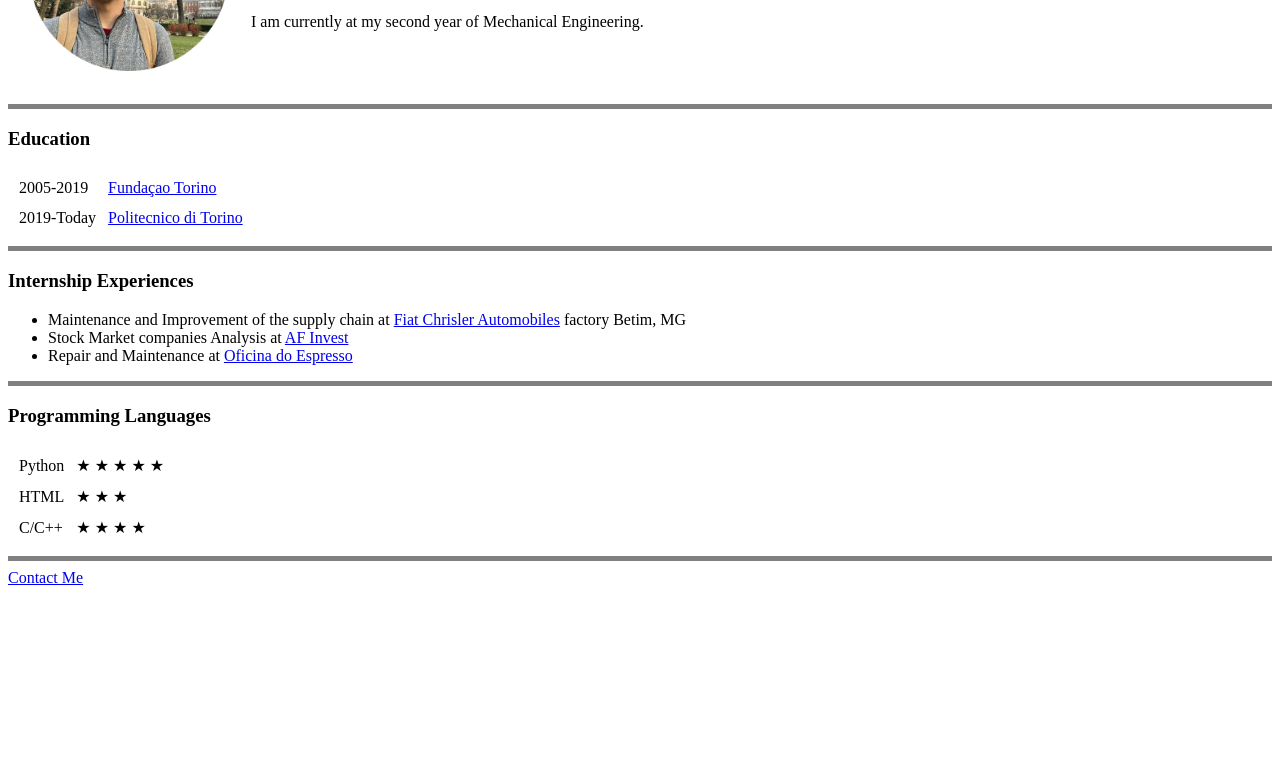
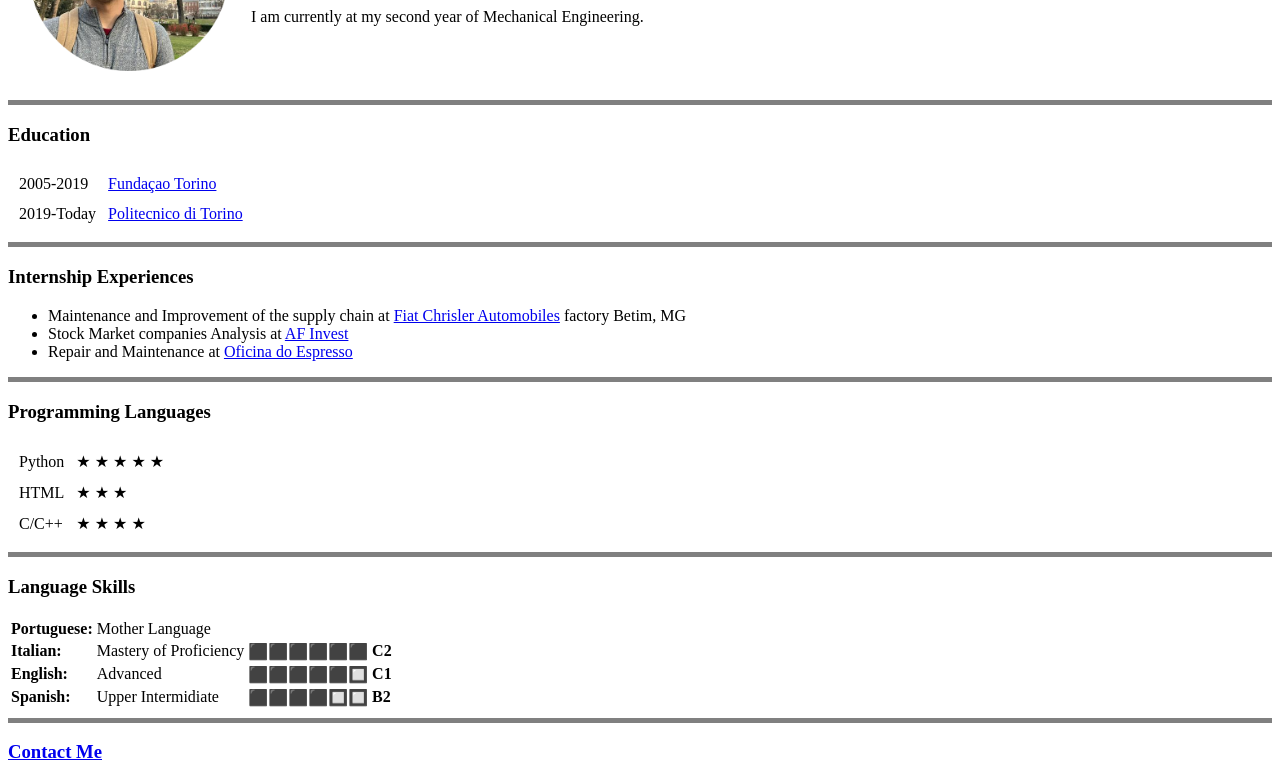
Before and after one commit to Hamrrick/cv, a plain HTML site: page index.html in a window 1280 px wide. Shown: the part 158-940 px from the top of the page. Before the commit the page ends 800 px from the top, so only its background shows below. Drawn offline with Linux system fonts and the light colour scheme.

Commit message:
1st update Languages

```diff
--- a/index.html
+++ b/index.html
@@ -1,4 +1,3 @@
-<!DOCTYPE html>
 <html lang="en" dir="ltr">
 
   <head>
@@ -59,7 +58,36 @@
     </table>
 
     <hr size="5" noshade>
-<a href="Contacts.html">Contact Me</a>
+
+    <h3>Language Skills</h3>
+    <table>
+      <tr>
+        <td><strong>Portuguese:</strong></td>
+        <td>Mother Language</td>
+      </tr>
+      <tr>
+        <td><strong>Italian:</strong></td>
+        <td>Mastery of Proficiency</td>
+        <td>⬛⬛⬛⬛⬛⬛</td>
+        <td><strong>C2</strong></td>
+      </tr>
+      <tr>
+        <td><strong>English:</strong></td>
+        <td>Advanced</td>
+        <td>⬛⬛⬛⬛⬛🔲</td>
+        <td><strong>C1</strong></td>
+      </tr>
+      <tr>
+        <td><strong>Spanish:</strong></td>
+        <td>Upper Intermidiate</td>
+        <td>⬛⬛⬛⬛🔲🔲</td>
+        <td><strong>B2</strong></td>
+      </tr>
+    </table>
+
+    <hr size="5" noshade>
+
+    <a href="Contacts.html"><h3>Contact Me</h3></a>
 
   </body>
 </html>
```
